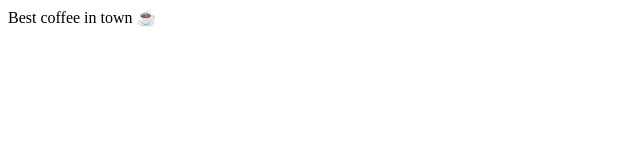
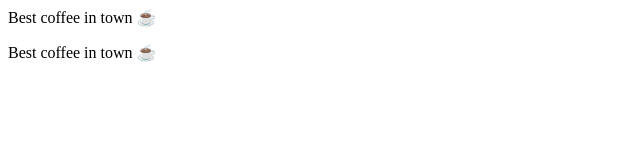
Before and after one commit to MuhammadUzair-1/Cafe-intermediate2, a plain HTML site: page index.html in a window 1280 px wide. Shown: the whole page, without its empty margins (0-640 px from the left). Drawn offline with Linux system fonts and the light colour scheme.

Commit message:
feat: slogan variant A

```diff
--- a/index.html
+++ b/index.html
@@ -1 +1,2 @@
 <p>Best coffee in town ☕</p>
+<p>Best coffee in town ☕</p>
```
